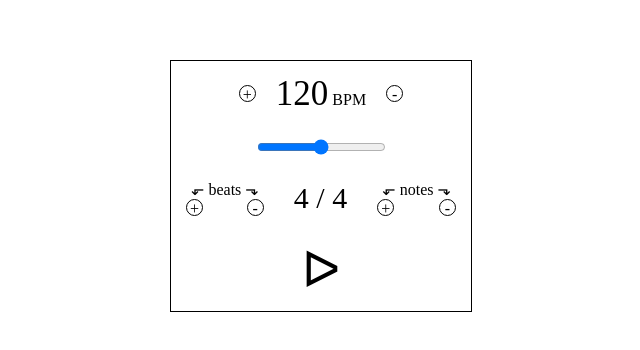
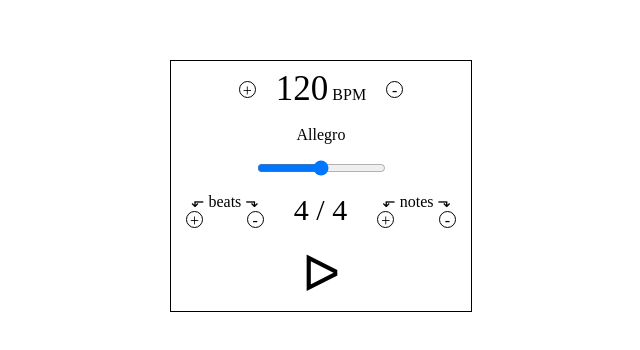
Before and after one commit to lukaszsliwinski/simply_metronome, a plain HTML site: page metronome.html in a window 1280 px wide. Shown: the part 214-564 px from the top of the page, without its empty margins (319-959 px from the left). Drawn offline with Linux system fonts and the light colour scheme.

Commit message:
Add 'tempo-description' section

```diff
--- a/metronome.html
+++ b/metronome.html
@@ -10,14 +10,16 @@
         <div class="container">
             <div class="app">
 
-                <section class="display-tempo">
+                <section class="current-tempo">
                     <div class="decrease-btn btn">+</div>
                     <div class="display-tempo"><span class="tempo">120</span><span class="bmp"> BPM</span></div>
                     <div class="increase-btn btn">-</div>
                 </section>
 
+                <section class="tempo-description">Allegro</section>
+
                 <section class="set-tempo">
-                    <input type="range" min="35" max ="250" step="1" class="slider">
+                    <input type="range" min="20" max ="250" step="1" class="slider">
                 </section>
 
 
```
